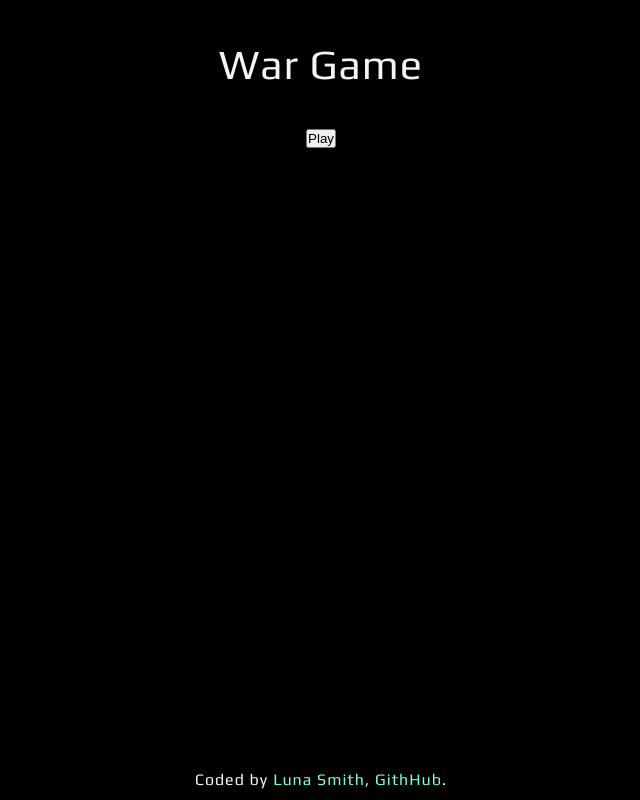
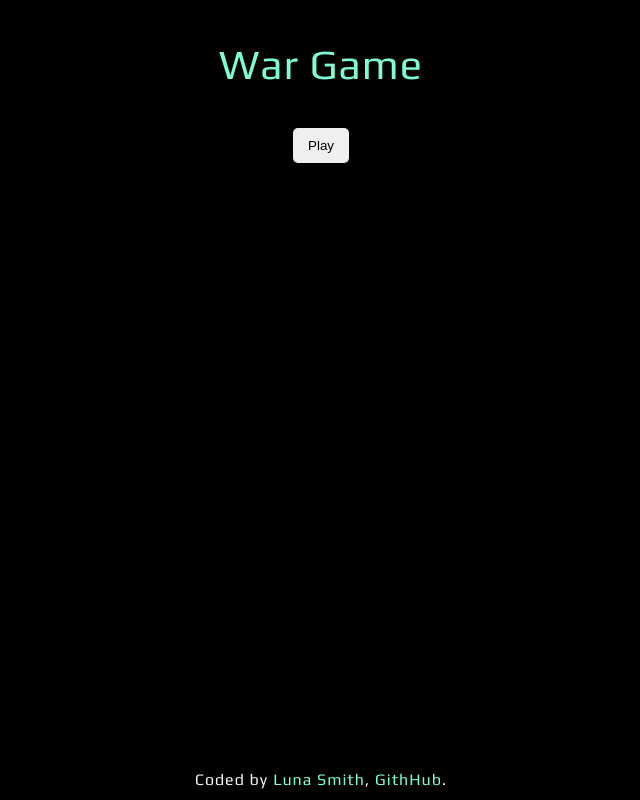
Before and after one commit to Lu-Smith/war_game_vue, a Vue app: page / in a window 1280 px wide. Shown: the whole page, without its empty margins (319-959 px from the left). Built offline with nearby package versions, Linux system fonts and the light colour scheme.

Commit message:
Updated styling in App.vue

```diff
--- a/src/App.vue
+++ b/src/App.vue
@@ -26,6 +26,7 @@ h1 {
       font-weight: 500;
       font-size: 2.6rem;
       margin: 40px;
+      color: aquamarine;
 }
 
 h4 {
@@ -37,4 +38,15 @@ a {
       color: aquamarine;
       margin-left: 5px;
 }
+
+span {
+      color: aquamarine;
+}
+
+button {
+      padding: 10px 15px;
+      border-radius: 5px;
+      border: none;
+      margin-bottom: 40px;
+}
 </style>
--- a/src/components/HelloWorld.vue
+++ b/src/components/HelloWorld.vue
@@ -105,6 +105,7 @@ s
   display: flex;
   flex-direction: column;
   gap: 40px;
+  margin-bottom: 40px;
 }
 
 .player {
```
